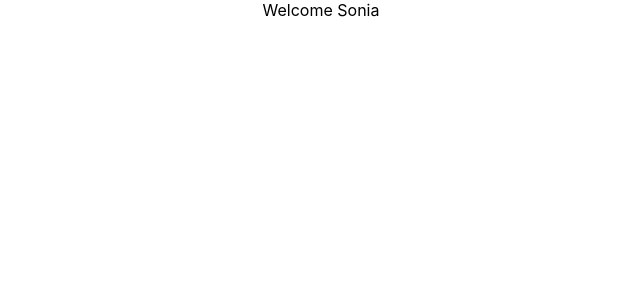
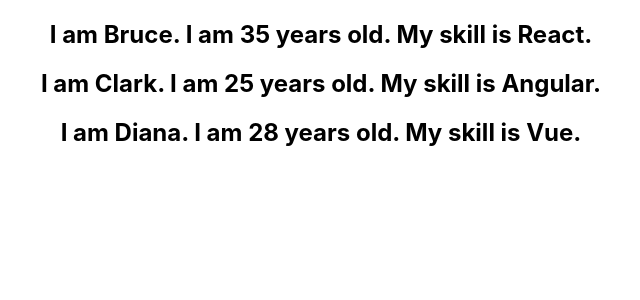
Before and after one commit to sonya0504/learn_react, a React (Create React App) app in the folder hello_world/: page / in a window 1280 px wide. Shown: the top 300 px of the page, without its empty margins (319-959 px from the left). Built offline with nearby package versions, Linux system fonts and the light colour scheme.

Commit message:
List Rendering

```diff
--- a/hello_world/src/App.js
+++ b/hello_world/src/App.js
@@ -1,11 +1,11 @@
 import React from 'react';
 import './App.css';
-import UserGreeting from './components/UserGreeting';
+import NameList from './components/NameList';
 
 function App() {
   return (
     <div className="App">
-      <UserGreeting />
+      <NameList />
     </div>
   );
 }
--- /dev/null
+++ b/hello_world/src/components/NameList.js
@@ -0,0 +1,39 @@
+import React from 'react';
+import Person from './Person';
+
+function NameList() {
+
+    const personList = [
+        {
+            id: 1,
+            name: 'Bruce',
+            age: 35,
+            skill: 'React',
+        },
+        {
+            id: 2,
+            name: 'Clark',
+            age: 25,
+            skill: 'Angular',
+        },
+        {
+            id: 3,
+            name: 'Diana',
+            age: 28,
+            skill: 'Vue'
+        }
+    ];
+
+    return (
+        <div>
+            {personList.map(person => <Person person={person}/>)}
+        </div>
+    )
+
+    // const names = ['Bruce', 'Clark', 'Diana'];
+    // const nameList = names.map(name => <h2>{name}</h2>);
+
+    // return <div>{nameList}</div>
+}
+
+export default NameList
--- /dev/null
+++ b/hello_world/src/components/Person.js
@@ -0,0 +1,9 @@
+import React from 'react';
+
+function Person({ person }) {
+    return (
+        <h2>I am {person.name}. I am {person.age} years old. My skill is {person.skill}.</h2>
+    )
+}
+
+export default Person;
```
Also changed, not shown: 1 other file (tests, documents, lock files or other folders).
